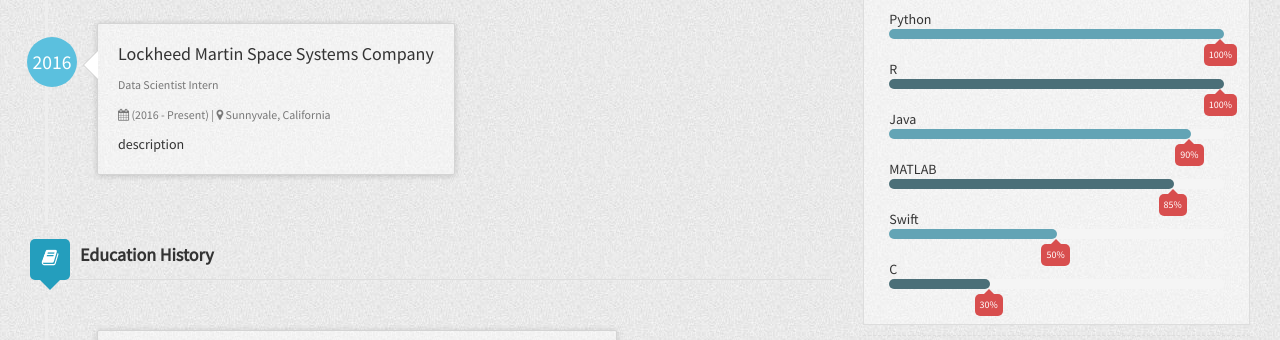
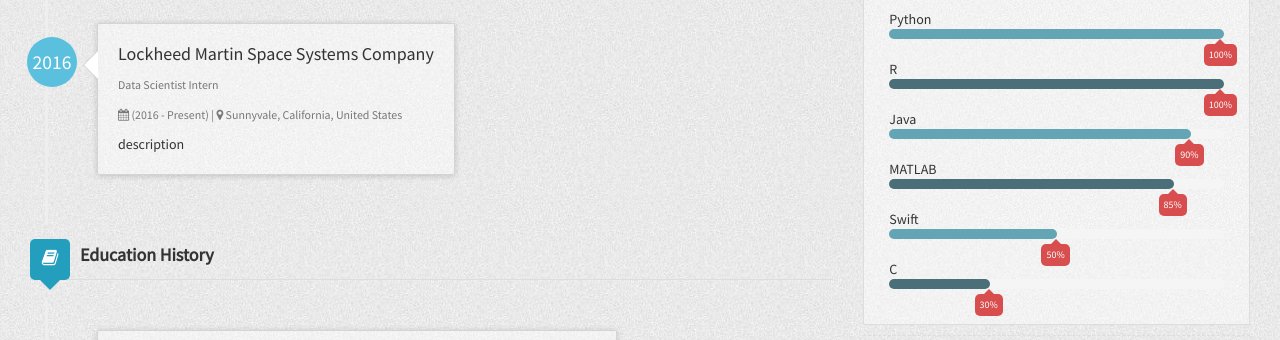
Before and after one commit to leonliang10/leonliang10.github.io, a Jekyll site: the page built from index.html, in a window 1280 px wide. Shown: the part 264-604 px from the top of the page. Built offline with Jekyll 4.4.1, drawn with Linux system fonts in a browser that asks for light colours; nearby versions of some CDN libraries.

Commit message:
Change location to include United States

```diff
--- a/_config.yml
+++ b/_config.yml
@@ -29,7 +29,7 @@ author:
   workHistory:
     - work1:
       company: Lockheed Martin Space Systems Company
-      location: Sunnyvale, California
+      location: Sunnyvale, California, United States
       title: Data Scientist Intern
       started: 2016
       duration: (2016 - Present)
```
